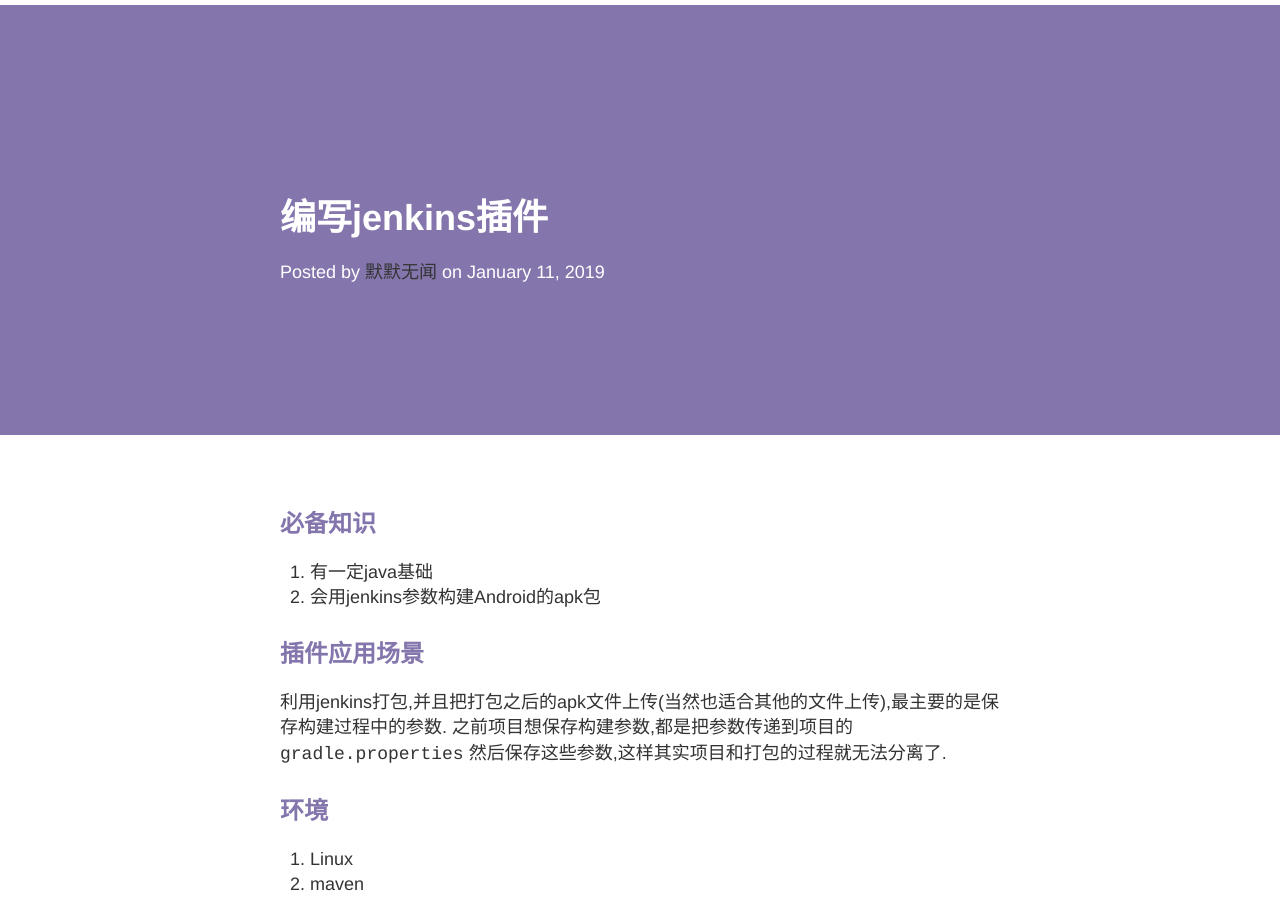
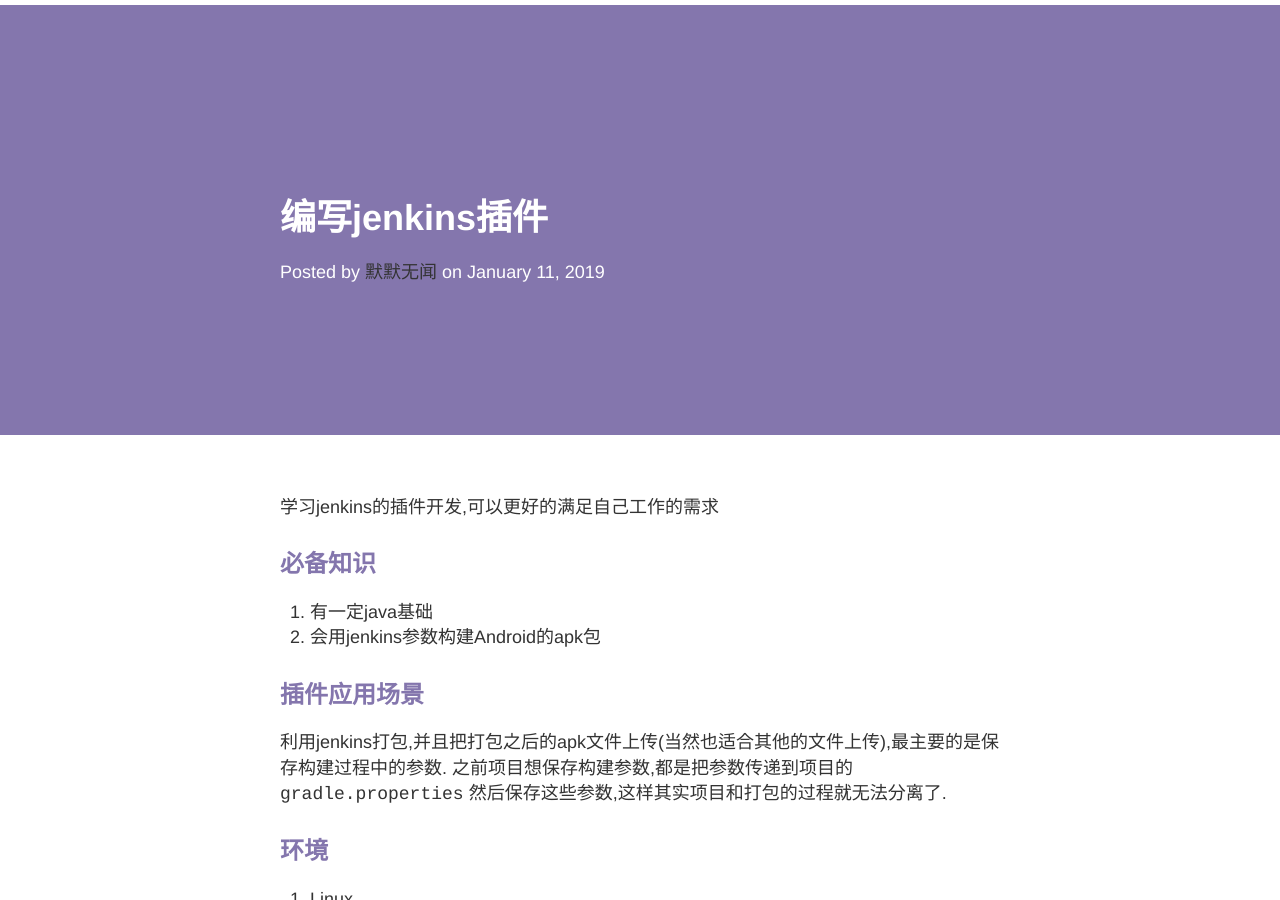
Before and after one commit to output-value/output-value.github.io, a Jekyll site: the page built from _posts/2019-01-11-编写jenkins插件.md, in a window 1280 px wide and 900 px high. Built offline with Jekyll 4.4.1, drawn with Linux system fonts in a browser that asks for light colours; nearby versions of some CDN libraries.

Commit message:
修改描述文件

```diff
--- a/_posts/2019-01-11-编写jenkins插件.md
+++ b/_posts/2019-01-11-编写jenkins插件.md
@@ -3,6 +3,8 @@
 title: 编写jenkins插件
 author: 默默无闻
 ---
+
+学习jenkins的插件开发,可以更好的满足自己工作的需求
 
 ## 必备知识
 
```
